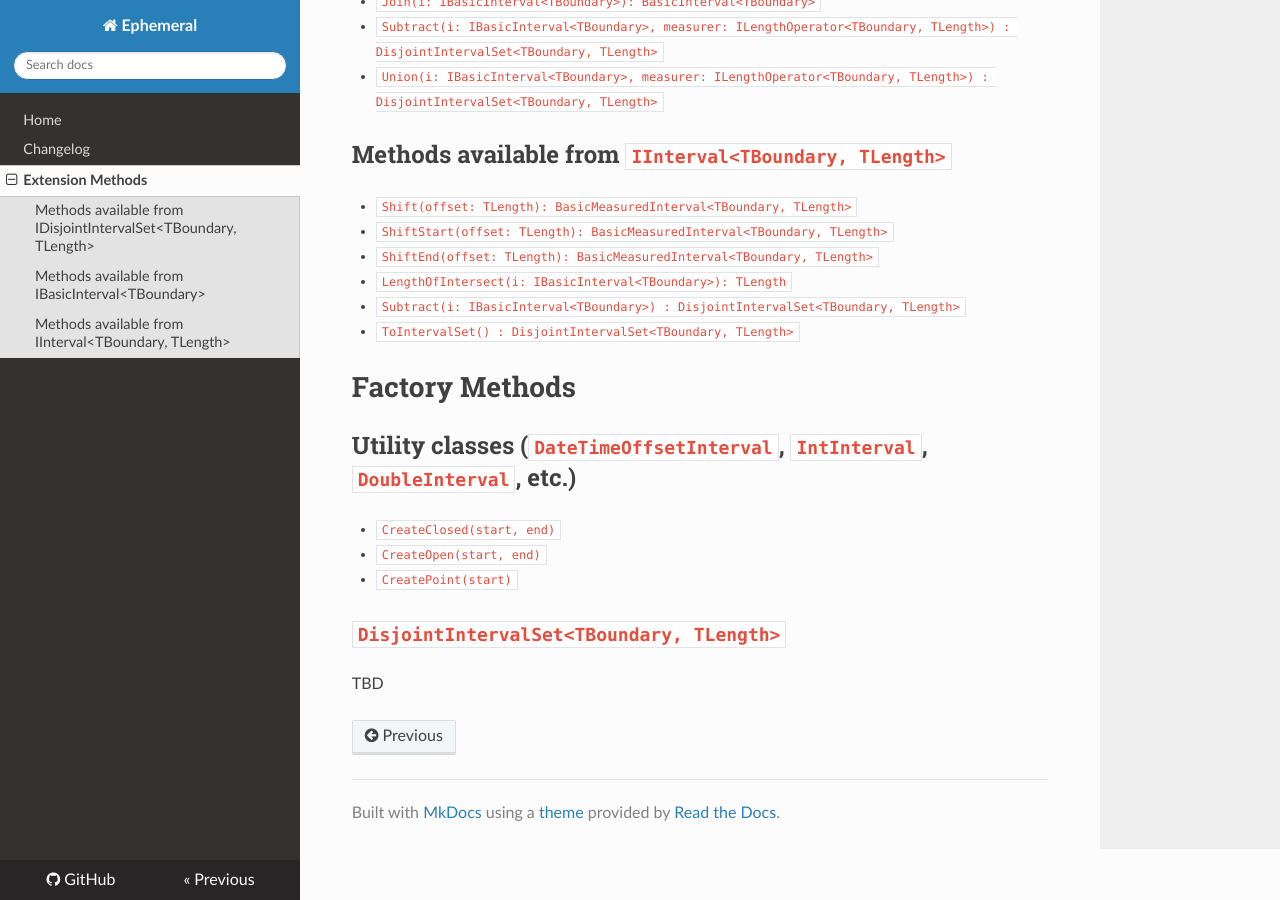
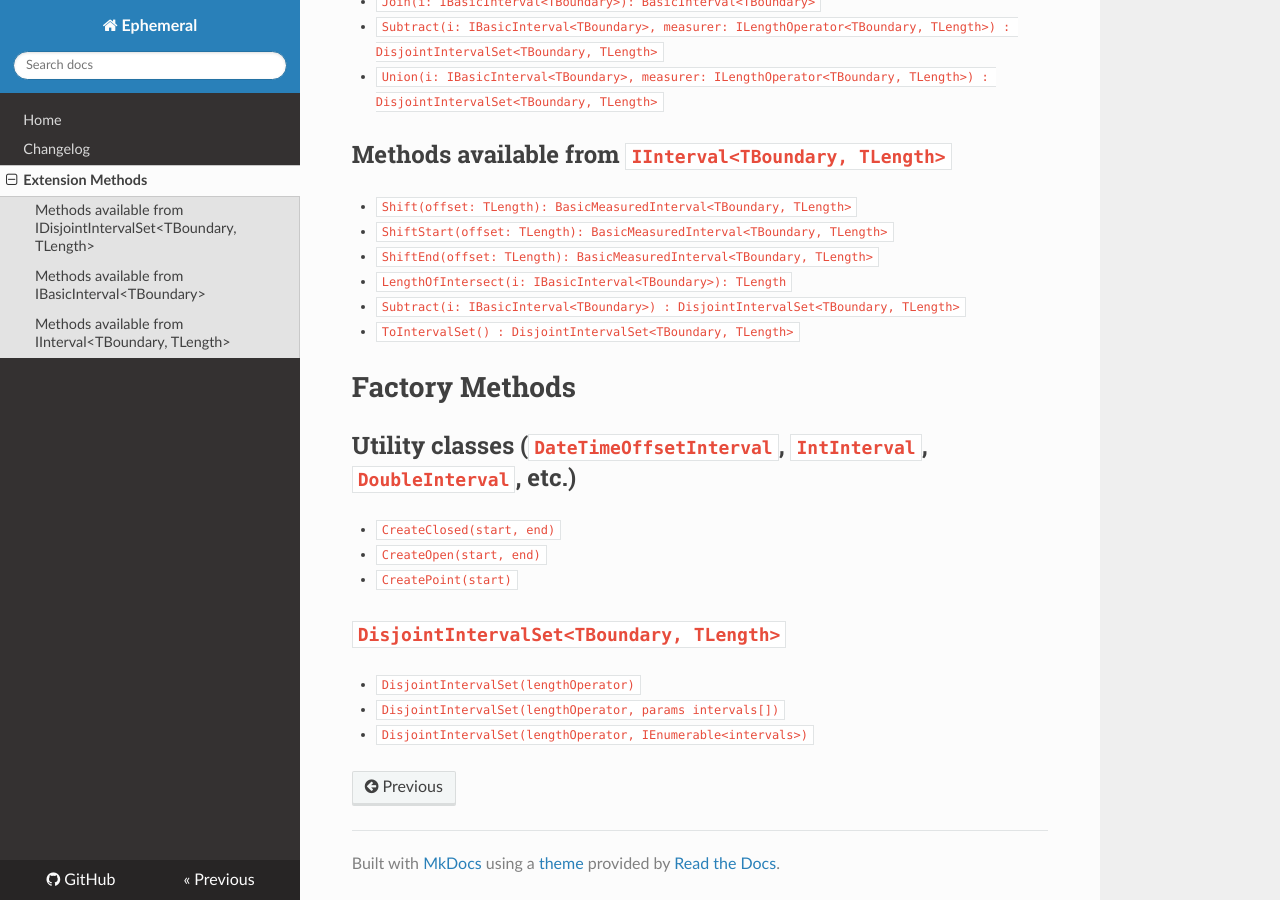
Before and after one commit to marsop/ephemeral, an MkDocs documentation site: the page built from docs/methods.md, in a window 1280 px wide and 900 px high, scrolled down 1109 px. Built offline with MkDocs 1.6.1, drawn with Linux system fonts in a browser that asks for light colours; nearby versions of some CDN libraries.

Commit message:
docs: improve documentation and add comprehensive examples for version 1\n\n- Resolves PR comments by adding constructor docs for DisjointIntervalSet
Co-authored-by: marsop <1566219+marsop@users.noreply.github.com>

```diff
--- a/docs/methods.md
+++ b/docs/methods.md
@@ -52,4 +52,6 @@ The following methods are implemented as extension methods to be able to use the
 
 ## `DisjointIntervalSet<TBoundary, TLength>`
 
-TBD
+- `DisjointIntervalSet(lengthOperator)`
+- `DisjointIntervalSet(lengthOperator, params intervals[])`
+- `DisjointIntervalSet(lengthOperator, IEnumerable<intervals>)`
```
